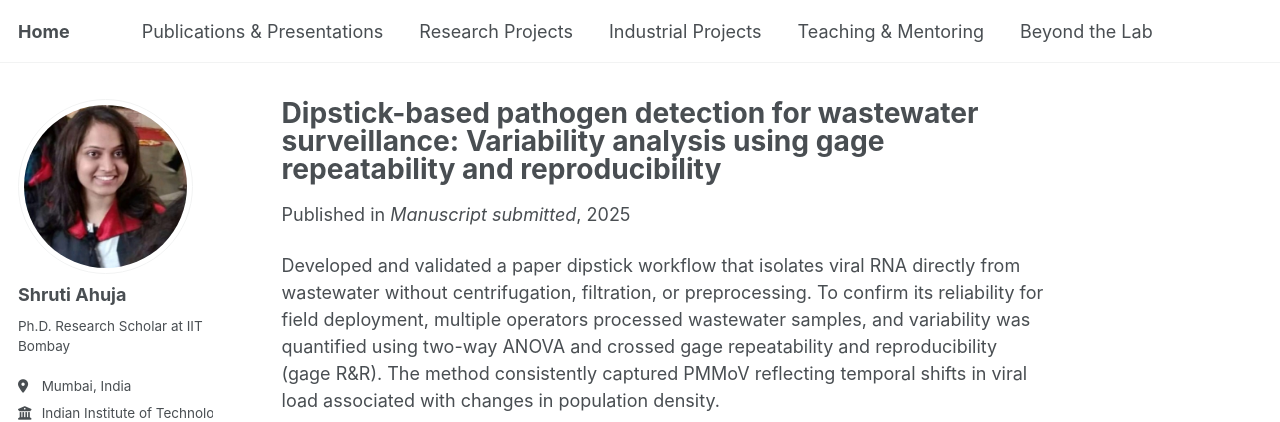
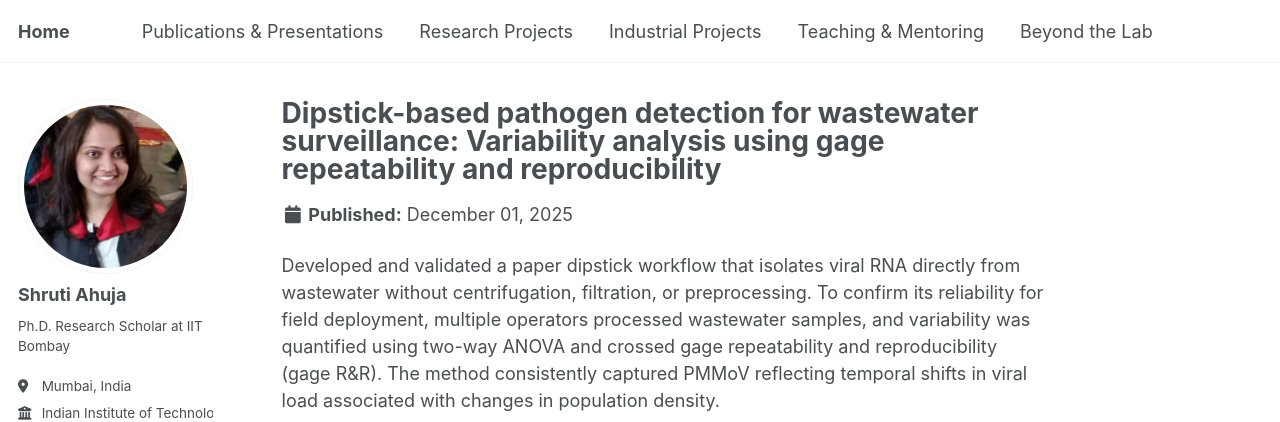
Before and after one commit to shrutiahuja/shrutiahuja.github.io, a Jekyll site: the page built from _publications/2025-12-01-gage.md, in a window 1280 px wide and 1102 px high. Shown: the top 422 px of the window. Built offline with Jekyll 4.4.1, drawn with Linux system fonts in a browser that asks for light colours; some web fonts are replaced; a script that is not in the unit is left out; part of the change alters nothing that is shown.

Commit message:
Update 2025-12-01-gage.md

```diff
--- a/_publications/2025-12-01-gage.md
+++ b/_publications/2025-12-01-gage.md
@@ -3,9 +3,8 @@ title: "Dipstick-based pathogen detection for wastewater surveillance: Variabili
 collection: publications
 category: manuscripts
 permalink: /publications/2025-12-01-gage/
-excerpt: 'Validating the field-utility of paper dipstick method for RNA capture and isolation from sub-milliliter wastewater samples using multi-operator two-way ANOVA followed by crossed gage repeatability and reproducibility variability analysis.'
-date: 2025-12-01
-venue: 'Manuscript submitted'
+excerpt: 'Manuscript submitted.
+Validating the field-utility of paper dipstick method for RNA capture and isolation from sub-milliliter wastewater samples using multi-operator two-way ANOVA followed by crossed gage repeatability and reproducibility variability analysis.'
 ---
 
 Developed and validated a paper dipstick workflow that isolates viral RNA directly from wastewater without centrifugation, filtration, or preprocessing. To confirm its reliability for field deployment, multiple operators processed wastewater samples, and variability was quantified using two-way ANOVA and crossed gage repeatability and reproducibility (gage R&R). The method consistently captured PMMoV reflecting temporal shifts in viral load associated with changes in population density.
```
